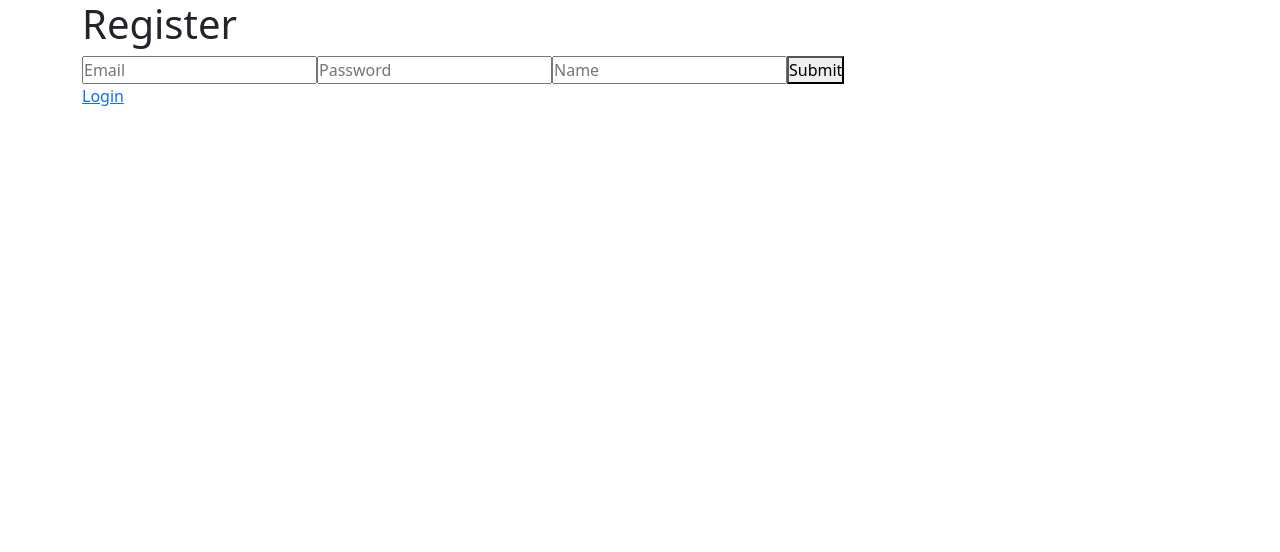
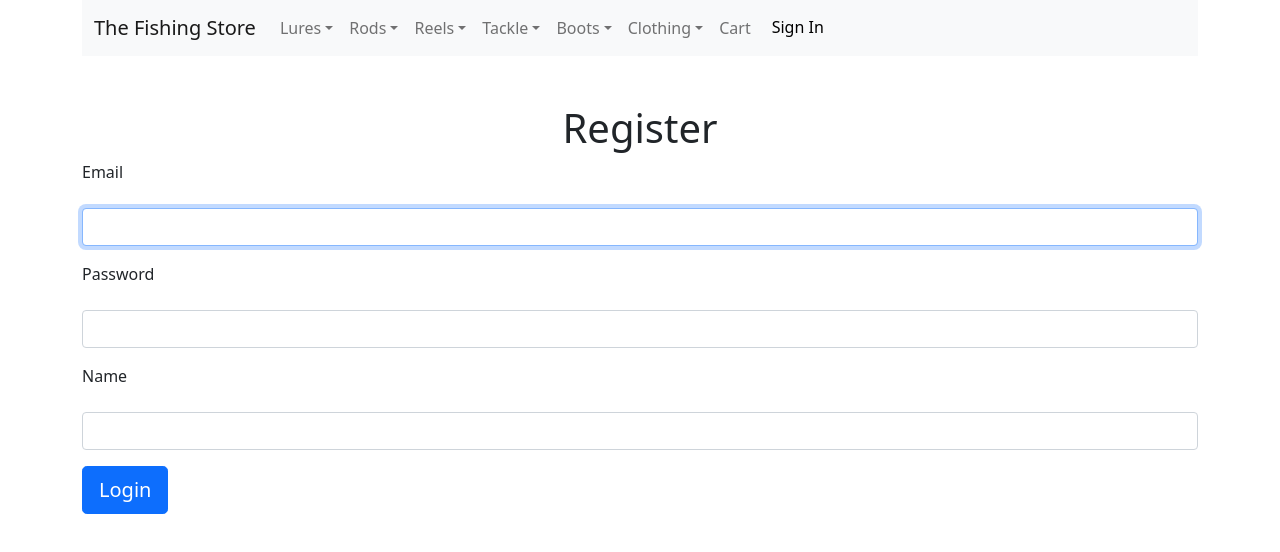
Before and after one commit to LoganBready/ecom-f, a React (Create React App) app: page /register in a window 1280 px wide. Shown: the top 552 px of the page. Built offline with nearby package versions, Linux system fonts and the light colour scheme; no server answers.

Commit message:
added forms

```diff
--- a/src/App.js
+++ b/src/App.js
@@ -10,9 +10,9 @@ import { ToastContainer, toast } from "react-toastify";
 import "react-toastify/dist/ReactToastify.css";
 
 import Home from "./pages/Home";
-import Dashboard from "./components/Dashboard";
-import Login from "./components/Login";
-import Register from "./components/Register";
+import Dashboard from "./pages/Dashboard";
+import Login from "./pages/Login";
+import Register from "./pages/Register";
 
 toast.configure();
 
--- a/src/components/Register.js
+++ /dev/null
@@ -1,75 +0,0 @@
-// import axios from "axios";
-import React, { useState } from "react";
-import { Link } from "react-router-dom";
-import { toast } from "react-toastify";
-
-const Register = ({ setAuth }) => {
-  const [inputs, setInputs] = useState({
-    email: "",
-    password: "",
-    name: "",
-  });
-
-  const { email, password, name } = inputs;
-
-  const onChange = (e) => {
-    setInputs({ ...inputs, [e.target.name]: e.target.value });
-  };
-
-  const onSubmitForm = async (e) => {
-    e.preventDefault();
-    try {
-      const body = { email, password, name };
-      const response = await fetch("http://localhost:5000/auth/register", {
-        method: "POST",
-        headers: { "Content-Type": "application/json" },
-        body: JSON.stringify(body),
-      });
-      const parseRes = await response.json();
-
-      if (parseRes.token) {
-        localStorage.setItem("token", parseRes.token);
-        setAuth(true);
-        toast.success("Registered Successfully!");
-      } else {
-        setAuth(false);
-        toast.error(parseRes);
-      }
-    } catch (err) {
-      console.error(err.message);
-    }
-  };
-
-  return (
-    <>
-      <h1>Register</h1>
-      <form onSubmit={onSubmitForm}>
-        <input
-          type="email"
-          name="email"
-          placeholder="Email"
-          value={email}
-          onChange={(e) => onChange(e)}
-        />
-        <input
-          type="password"
-          name="password"
-          placeholder="Password"
-          value={password}
-          onChange={(e) => onChange(e)}
-        />
-        <input
-          type="text"
-          name="name"
-          placeholder="Name"
-          value={name}
-          onChange={(e) => onChange(e)}
-        />
-        <button>Submit</button>
-      </form>
-      <Link to="/login">Login</Link>
-    </>
-  );
-};
-
-export default Register;
--- a/src/components/Dashboard.js
+++ b/src/pages/Dashboard.jsx
@@ -1,5 +1,6 @@
 import React, { useState, useEffect } from "react";
 import { toast } from "react-toastify";
+import Header from "../components/Header";
 
 const Dashboard = ({ setAuth }) => {
   const [name, setName] = useState("");
@@ -30,6 +31,7 @@ const Dashboard = ({ setAuth }) => {
 
   return (
     <>
+      <Header />
       <h1>Dashboard</h1>
       <h2>Welcome, {name}!</h2>
       <button onClick={(e) => logout(e)}>Log Out</button>
--- a/src/components/Login.js
+++ b/src/pages/Login.jsx
@@ -1,6 +1,8 @@
 import React, { useState } from "react";
+import { Form, Button } from "react-bootstrap";
 import { Link } from "react-router-dom";
 import { toast } from "react-toastify";
+import Header from "../components/Header";
 
 const Login = ({ setAuth }) => {
   const [inputs, setInputs] = useState({
@@ -38,25 +40,34 @@ const Login = ({ setAuth }) => {
   };
   return (
     <>
-      <h1>Login</h1>
-      <form onSubmit={onSubmitForm}>
-        <input
+      <Header />
+      <h1 className="mt-5 text-center">Log In</h1>
+      <Form onSubmit={onSubmitForm}>
+        <Form.Group size="lg" controlId="email">
+          <Form.Label>Email</Form.Label>
+          <Form.Control
+            autoFocus
+            name="email"
             type="email"
-          name="email"
-          placeholder="Email"
             value={email}
             onChange={(e) => onChange(e)}
+            className="form-control my-3"
           />
-        <input
+        </Form.Group>
+        <Form.Group size="lg" controlId="password">
+          <Form.Label>Password</Form.Label>
+          <Form.Control
             type="password"
             name="password"
-          placeholder="Password"
             value={password}
             onChange={(e) => onChange(e)}
+            className="form-control my-3"
           />
-        <button>Log In</button>
-      </form>
-      <Link to="/register">Register</Link>
+        </Form.Group>
+        <Button block size="lg" type="submit" className="btn  btn-block">
+          Login
+        </Button>
+      </Form>
     </>
   );
 };
--- /dev/null
+++ b/src/pages/Register.jsx
@@ -0,0 +1,89 @@
+// import axios from "axios";
+import React, { useState } from "react";
+import { Link } from "react-router-dom";
+import { toast } from "react-toastify";
+import Header from "../components/Header";
+import { Form, Button } from "react-bootstrap";
+
+const Register = ({ setAuth }) => {
+  const [inputs, setInputs] = useState({
+    email: "",
+    password: "",
+    name: "",
+  });
+
+  const { email, password, name } = inputs;
+
+  const onChange = (e) => {
+    setInputs({ ...inputs, [e.target.name]: e.target.value });
+  };
+
+  const onSubmitForm = async (e) => {
+    e.preventDefault();
+    try {
+      const body = { email, password, name };
+      const response = await fetch("http://localhost:5000/auth/register", {
+        method: "POST",
+        headers: { "Content-Type": "application/json" },
+        body: JSON.stringify(body),
+      });
+      const parseRes = await response.json();
+
+      if (parseRes.token) {
+        localStorage.setItem("token", parseRes.token);
+        setAuth(true);
+        toast.success("Registered Successfully!");
+      } else {
+        setAuth(false);
+        toast.error(parseRes);
+      }
+    } catch (err) {
+      console.error(err.message);
+    }
+  };
+
+  return (
+    <>
+      <Header />
+      <h1 className="mt-5 text-center">Register</h1>
+      <Form onSubmit={onSubmitForm}>
+        <Form.Group size="lg" controlId="email">
+          <Form.Label>Email</Form.Label>
+          <Form.Control
+            autoFocus
+            name="email"
+            type="email"
+            value={email}
+            onChange={(e) => onChange(e)}
+            className="form-control my-3"
+          />
+        </Form.Group>
+        <Form.Group size="lg" controlId="password">
+          <Form.Label>Password</Form.Label>
+          <Form.Control
+            type="password"
+            name="password"
+            value={password}
+            onChange={(e) => onChange(e)}
+            className="form-control my-3"
+          />
+        </Form.Group>
+        <Form.Group size="lg" controlId="name">
+          <Form.Label>Name</Form.Label>
+          <Form.Control
+            type="text"
+            name="name"
+            value={name}
+            onChange={(e) => onChange(e)}
+            className="form-control my-3"
+          />
+        </Form.Group>
+        <Button block size="lg" type="submit" className="btn  btn-block">
+          Login
+        </Button>
+      </Form>
+    </>
+  );
+};
+
+export default Register;
```
Lines whose indentation alone changed are shown as unchanged.
